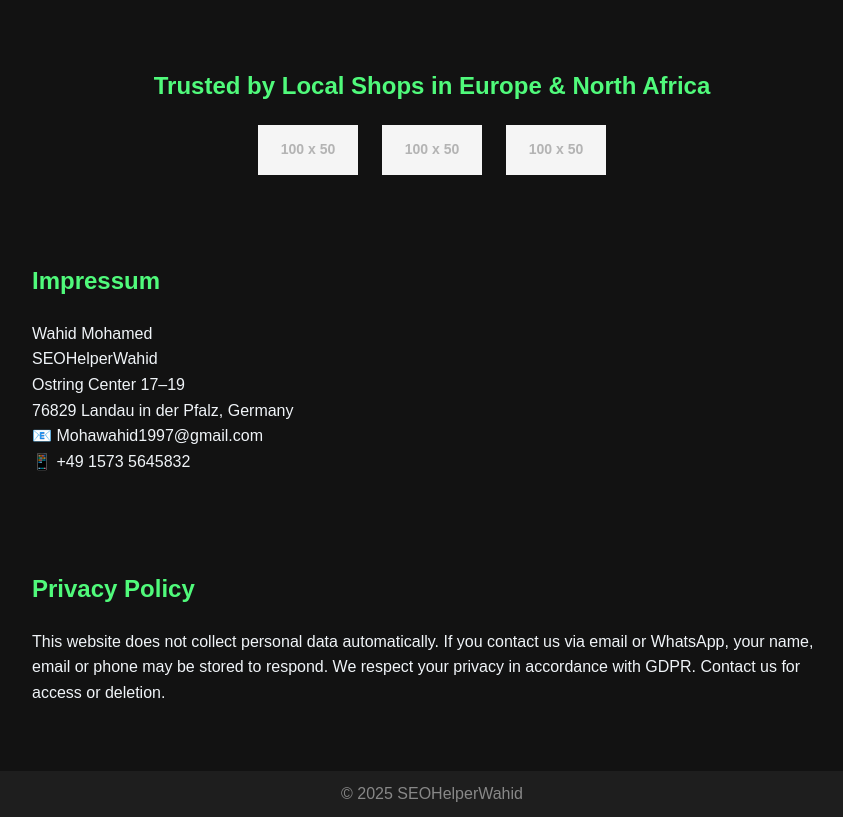
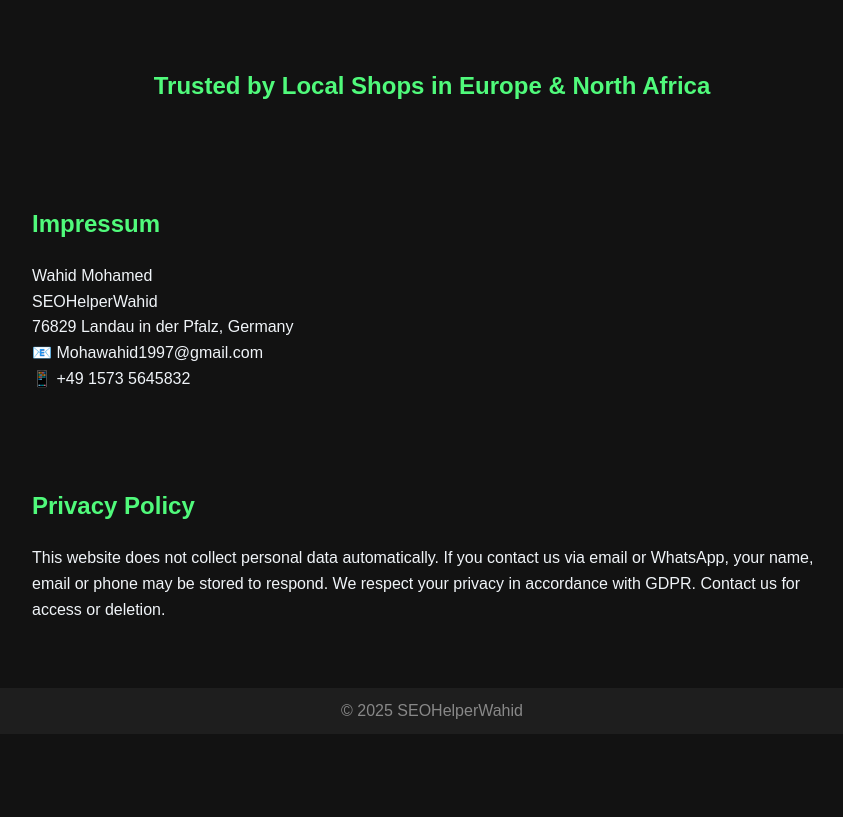
Before and after one commit to seohelperwahid/seohelper-landing, a plain HTML site: page index.html in a window 1280 px wide. Shown: the part 1060-1877 px from the top of the page, without its empty margins (208-1051 px from the left). After the commit the page ends 1794 px from the top, so only its background shows below. Drawn offline with nearby package versions, Linux system fonts and the light colour scheme; placeholder pictures from the web are drawn by us.

Commit message:
Update index.html

```diff
--- a/index.html
+++ b/index.html
@@ -82,9 +82,6 @@
 
 <section class="logo-section">
   <h2 id="trusted">Trusted by Local Shops in Europe & North Africa</h2>
-  <img src="https://via.placeholder.com/100x50?text=Client+1" alt="Client 1"/>
-  <img src="https://via.placeholder.com/100x50?text=Client+2" alt="Client 2"/>
-  <img src="https://via.placeholder.com/100x50?text=Client+3" alt="Client 3"/>
 </section>
 
 <section id="impressum">
@@ -92,7 +89,6 @@
   <p id="impressumText">
     Wahid Mohamed<br>
     SEOHelperWahid<br>
-    Ostring Center 17–19<br>
     76829 Landau in der Pfalz, Germany<br>
     📧 Mohawahid1997@gmail.com<br>
     📱 +49 1573 5645832
```
